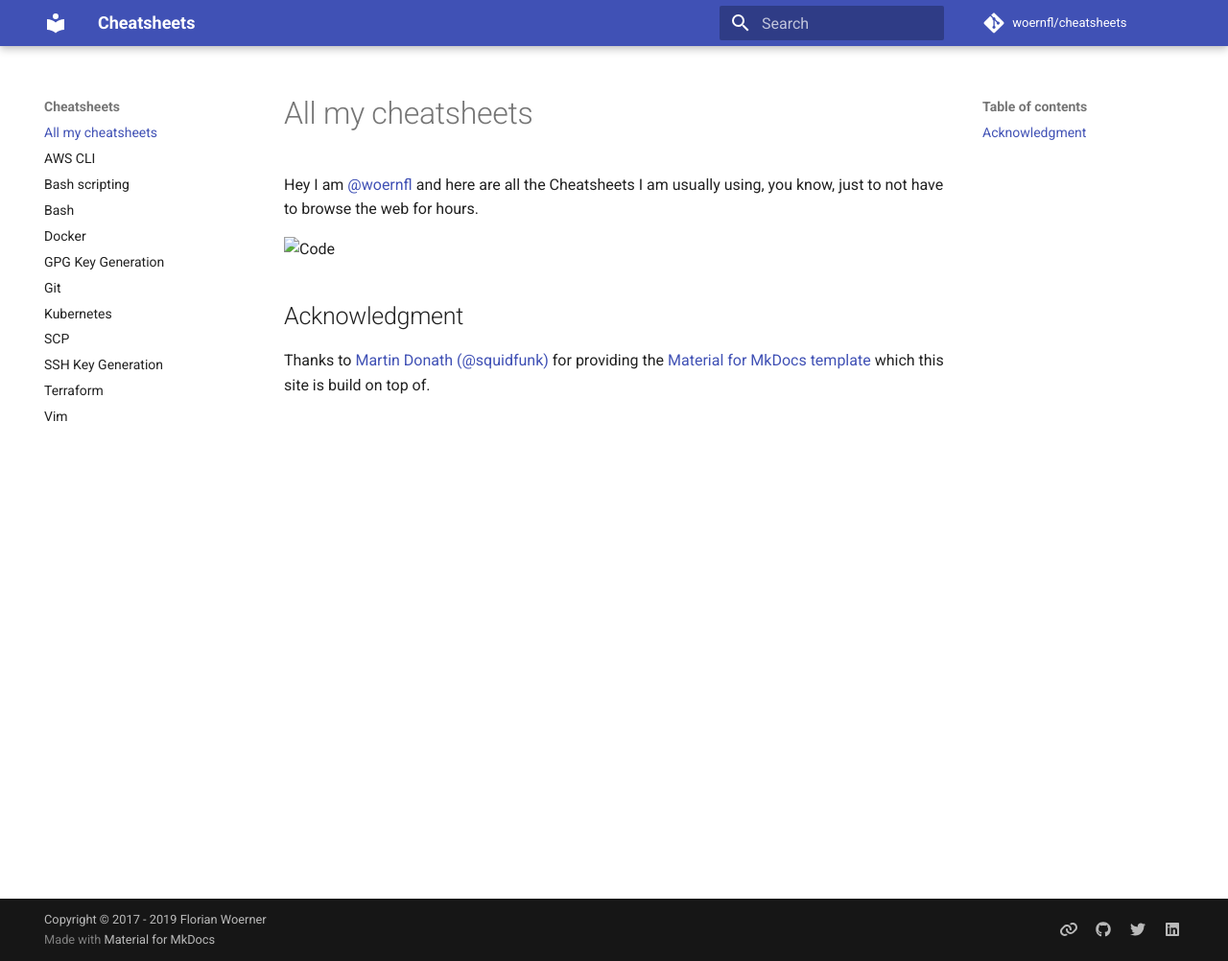
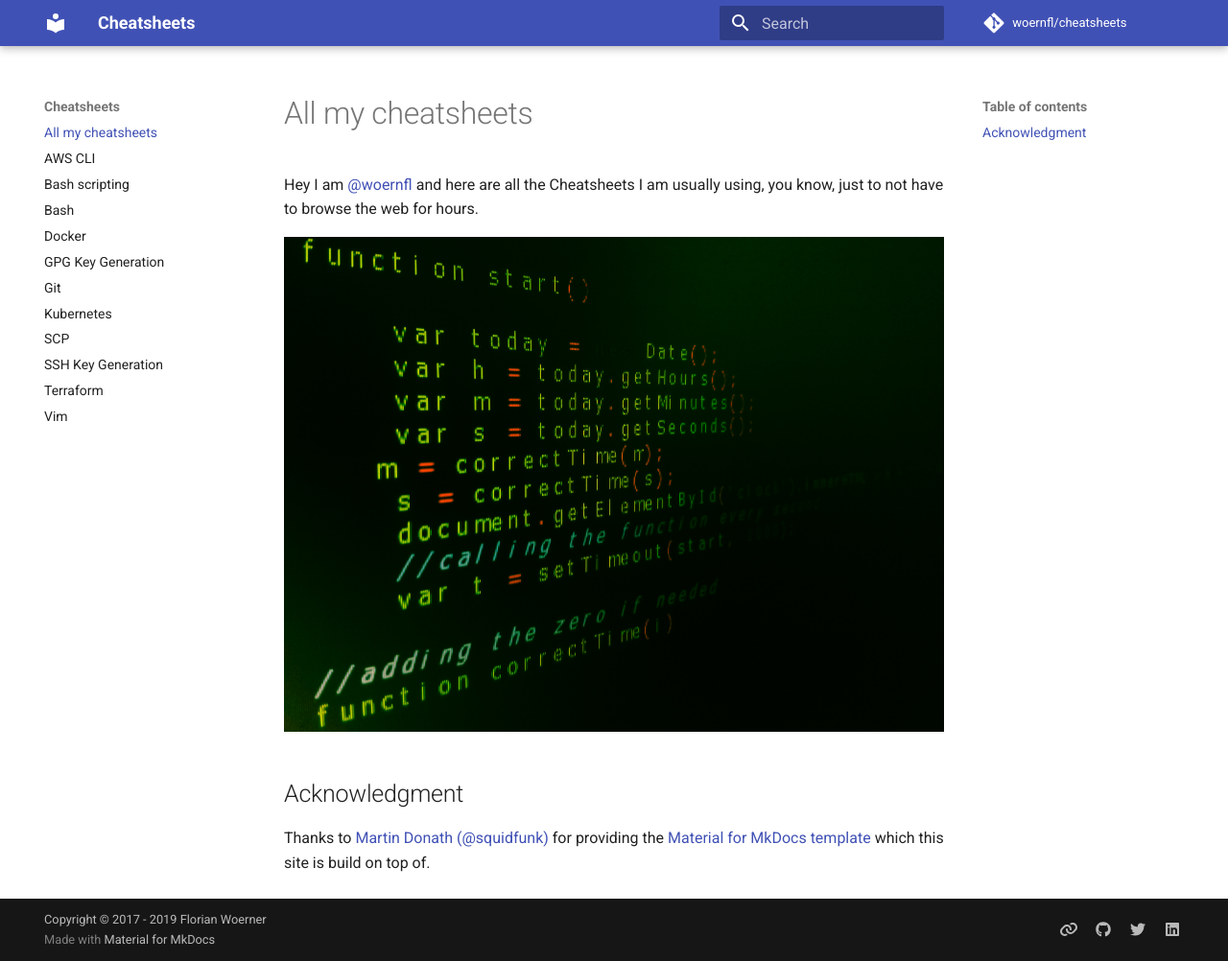
Before and after one commit to woernfl/cheatsheets, an MkDocs documentation site: the page built from docs/index.md, in a window 1280 px wide and 1002 px high. Shown: the whole window at 96% size. Built offline with MkDocs 1.6.1 and Material for MkDocs 9.7.7, drawn with Linux system fonts in a browser that asks for light colours; comment, search, counter and statistics services are not loaded.

Commit message:
Change path to cover image
Signed-off-by: Florian Woerner <florian.woerner@onmyown.io>

```diff
--- a/docs/index.md
+++ b/docs/index.md
@@ -2,7 +2,7 @@
 
 Hey I am [@woernfl](https://twitter.com/woernfl) and here are all the Cheatsheets I am usually using, you know, just to not have to browse the web for hours.
 
-![Code](src/assets/images/code.jpeg "Code")
+![Code](assets/images/code.jpeg "Code")
 
 ## Acknowledgment
 
```
Also changed, not shown: docs/assets/images/code.jpeg (renamed from src/assets/images/code.jpeg).
